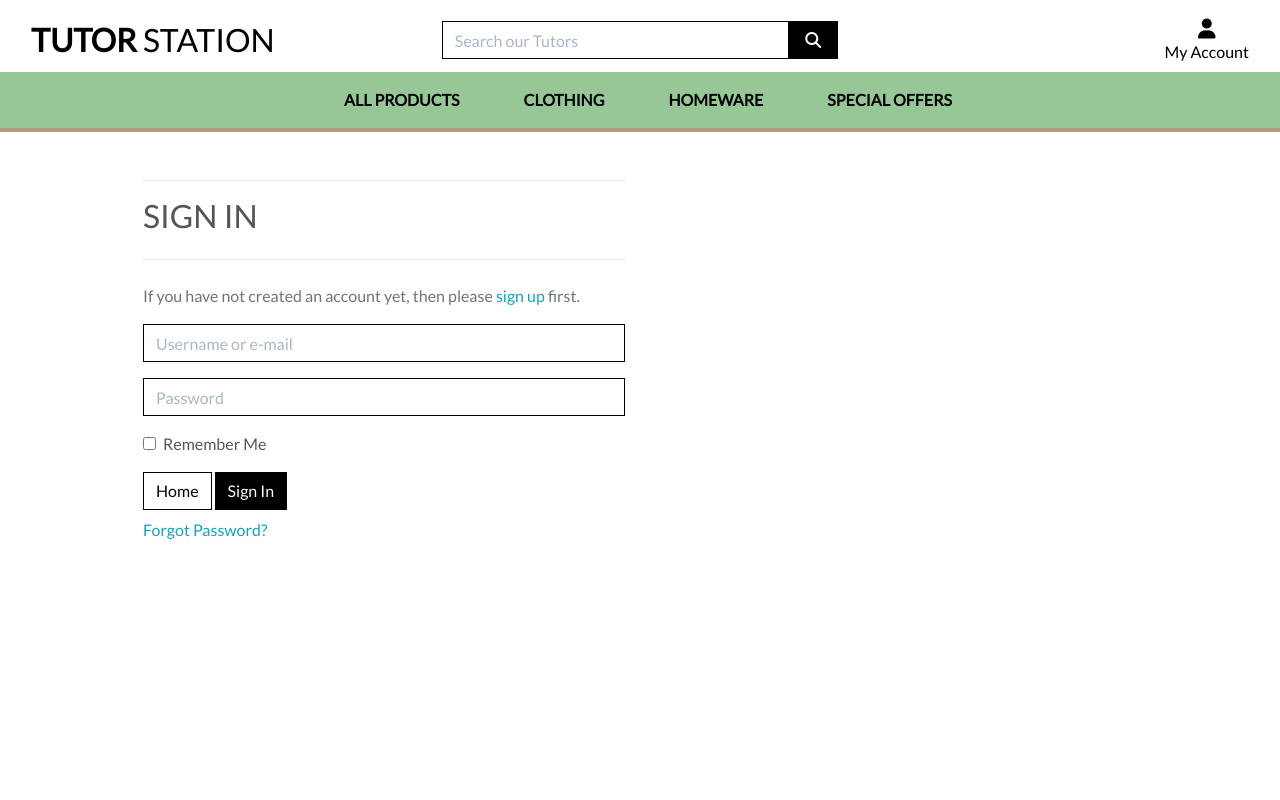
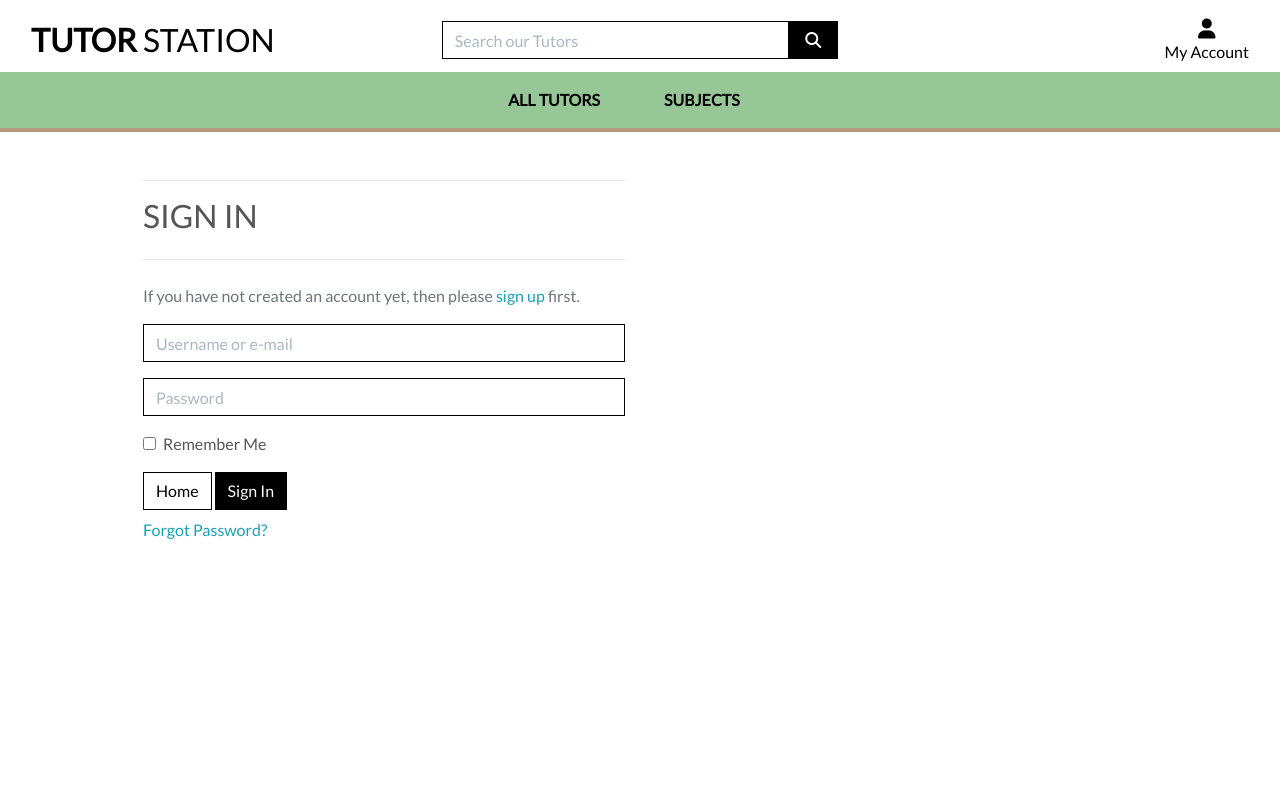
Before and after one commit to Code-Institute-Submissions/tutor_station, a Django app: a page that uses templates/base.html in a window 1280 px wide. Run offline with Django 3.2, Linux system fonts and the light colour scheme; some libraries are stand-ins or nearby versions.

Commit message:
fixed sorting, and security error with tutor profiles

```diff
--- a/templates/base.html
+++ b/templates/base.html
@@ -45,7 +45,7 @@
                 </a>
             </div>
             <div class="col-12 col-lg-4 my-auto py-1 py-lg-0">
-                <form method="GET" action="{% url 'home' %}">
+                <form method="GET" action="{% url 'tutors' %}">
                     <div class="input-group w-100">
                         <input class="form-control border border-black rounded-0" type="text" name="q" placeholder="Search our Tutors">
                         <div class="input-group-append">
--- a/templates/includes/main-nav.html
+++ b/templates/includes/main-nav.html
@@ -7,48 +7,27 @@
         </li>
         <li class="nav-item dropdown">
             <a class="logo-font font-weight-bold nav-link text-black mr-5" href="#" id="all-products-link" data-toggle="dropdown" aria-haspopup="true" aria-expanded="false">
-                All Products
+                All Tutors
             </a>
             <div class="dropdown-menu border-1 nav-color" aria-labelledby="all-products-link">
-                <a href="{% url 'home' %}?sort=price&direction=asc" class="dropdown-item">By Price</a>
-                <a href="{% url 'home' %}?sort=rating&direction=desc" class="dropdown-item ">By Rating</a>
-                <a href="{% url 'home' %}?sort=category&direction=asc" class="dropdown-item ">By Category</a>
-                <a href="{% url 'home' %}" class="dropdown-item">All Products</a>
-            </div>
-        </li>
-
-        <li class="nav-item dropdown">
-            <a class="logo-font font-weight-bold nav-link text-black mr-5" href="#" id="clothing-link" data-toggle="dropdown" aria-haspopup="true" aria-expanded="false">
-                Clothing
-            </a>
-            <div class="dropdown-menu border-1 nav-color" aria-labelledby="clothing-link">
-                <a href="{% url 'home' %}?category=activewear,essentials" class="dropdown-item">Activewear &amp; Essentials</a>
-                <a href="{% url 'home' %}?category=jeans" class="dropdown-item">Jeans</a>
-                <a href="{% url 'home' %}?category=shirts" class="dropdown-item">Shirts</a>
-                <a href="{% url 'home' %}?category=activewear,essentials,jeans,shirts" class="dropdown-item">All Clothing</a>
+                <a href="{% url 'tutors' %}?sort=krona_per_hour&direction=asc" class="dropdown-item">By Price</a>
+                <a href="{% url 'tutors' %}?sort=subject&direction=asc" class="dropdown-item ">By Subject</a>
+                <a href="{% url 'tutors' %}" class="dropdown-item">All Tutors</a>
             </div>
         </li>
 
         <li class="nav-item dropdown">
             <a class="logo-font font-weight-bold nav-link text-black mr-5" href="#" id="homeware-link" data-toggle="dropdown" aria-haspopup="true" aria-expanded="false">
-                Homeware
+                Subjects
             </a>
             <div class="dropdown-menu border-1 nav-color" aria-labelledby="homeware-link">
-                <a href="{% url 'home' %}?category=bed_bath" class="dropdown-item">Bed &amp; Bath</a>
-                <a href="{% url 'home' %}?category=kitchen_dining" class="dropdown-item">Kitchen &amp; Dining</a>
-                <a href="{% url 'home' %}?category=bed_bath,kitchen_dining" class="dropdown-item">All Homeware</a>
-            </div>
-        </li>
-
-        <li class="nav-item dropdown">
-            <a class="logo-font font-weight-bold nav-link text-black" href="#" id="specials-link" data-toggle="dropdown" aria-haspopup="true" aria-expanded="false">
-                Special Offers
-            </a>
-            <div class="dropdown-menu border-1 nav-color" aria-labelledby="specials-link">
-                <a href="{% url 'home' %}?category=new_arrivals" class="dropdown-item">New Arrivals</a>
-                <a href="{% url 'home' %}?category=deals" class="dropdown-item">Deals</a>
-                <a href="{% url 'home' %}?category=clearance" class="dropdown-item">Clearance</a>
-                <a href="{% url 'home' %}?category=new_arrivals,deals,clearance" class="dropdown-item">All Specials</a>
+                <a href="{% url 'tutors' %}?subject=science" class="dropdown-item">Science</a>
+                <a href="{% url 'tutors' %}?subject=so" class="dropdown-item">SO</a>
+                <a href="{% url 'tutors' %}?subject=maths" class="dropdown-item">Maths</a>
+                <a href="{% url 'tutors' %}?subject=sspanish" class="dropdown-item">Spanish</a>
+                <a href="{% url 'tutors' %}?subject=german" class="dropdown-item">German</a>
+                <a href="{% url 'tutors' %}?subject=french" class="dropdown-item">French</a>
+                <a href="{% url 'tutors' %}?subject=english" class="dropdown-item">English</a>
             </div>
         </li>
     </ul>
--- a/tutors/templates/tutors/edit_tutor.html
+++ b/tutors/templates/tutors/edit_tutor.html
@@ -20,7 +20,6 @@
                 <hr>
             </div>
         </div>
-
         <div class="row">
             <div class="col-12 col-md-6">
                 <form method="POST" action="{% url 'edit_tutor' tutor.id %}" class="form mb-2" enctype="multipart/form-data">
@@ -39,7 +38,6 @@
                         <a class="btn btn-outline-black rounded-0" href="{% url 'tutors' %}">Cancel</a>
                         <button class="btn btn-black rounded-0" type="submit">Update Profile</button>
                     </div>
-
                 </form>
             </div>
         </div>
```
Also changed, not shown: tutors/templates/tutors/tutors.html (+4 -4 lines), tutors/views.py (+9 -10 lines), db.sqlite3, media/boy1.jpg (added), media/boy1_mAp220N.jpg (added).
